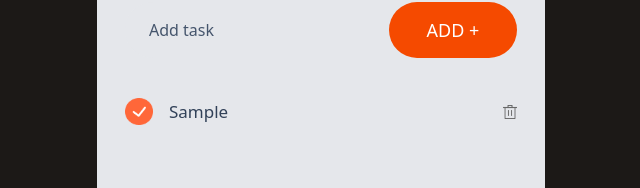
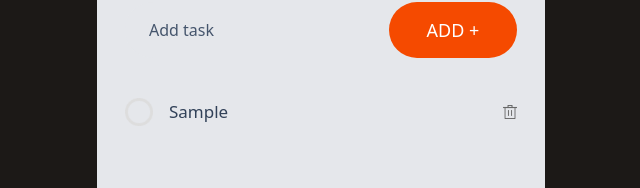
Before and after one commit to mbatorek7/to-do-list, a React (Vite) app: page / in a window 1280 px wide. Both pictures are taken after typing "Sample" into the empty fields and a click on the button "ADD +". Shown: the part 243-431 px from the top of the page, without its empty margins (319-959 px from the left). Built offline with nearby package versions, Linux system fonts and the light colour scheme.

Commit message:
isComplete done and toggle is functional

```diff
--- a/src/components/Todo.jsx
+++ b/src/components/Todo.jsx
@@ -1,6 +1,7 @@
 import React, { useRef, useState } from 'react'
 import todo_icon from '../assets/todo_icon.png'
 import TodoItems from './TodoItems'
+import { useEffect } from 'react';
 
 const Todo = () => {
 
@@ -30,6 +31,21 @@
         })
     }
 
+    const toggle = (id) => {
+        setTodoList((prevTodo) => {
+            return prevTodo.map((todo) => {
+                if (todo.id === id) {
+                    return { ...todo, isComplete: !todo.isComplete }
+                }
+                return todo;
+            })
+        })
+    }
+
+    useEffect(() => {
+        console.log(todoList);
+    }, [todoList])
+
     return (
         <div className='bg-gray-200 place-self-center w-11/12 max-w-md flex flex-col p-7 min-h-[550px] rounded-xl'>
 
@@ -48,7 +64,7 @@
             {/*---------to do list----------*/}
             <div>
                 {todoList.map((item) => {
-                    return <TodoItems key={item.id} text={item.text} id={item.id} isComplete={item.isComplete} deleteTodo={deleteTodo} />
+                    return <TodoItems key={item.id} text={item.text} id={item.id} isComplete={item.isComplete} deleteTodo={deleteTodo} toggle={toggle} />
                 })}
             </div>
 
--- a/src/components/TodoItems.jsx
+++ b/src/components/TodoItems.jsx
@@ -3,11 +3,11 @@
 import not_tick from '../assets/not_tick.png'
 import delete_icon from '../assets/delete.png'
 
-const TodoItems = ({ text, id, isComplete, deleteTodo }) => {
+const TodoItems = ({ text, id, isComplete, deleteTodo, toggle }) => {
     return (
         <div className='flex items-center my-3 gap-2'>
-            <div className='flex flex-1 items-center cursor-pointer'>
-                <img className='w-7' src={tick} alt="" />
+            <div onClick={() => { toggle(id) }} className='flex flex-1 items-center cursor-pointer'>
+                <img className='w-7' src={isComplete ? tick : not_tick} alt="" />
                 <p className='text-slate-700 ml-4 text-[17px]'>
                     {text}
                 </p>
```
